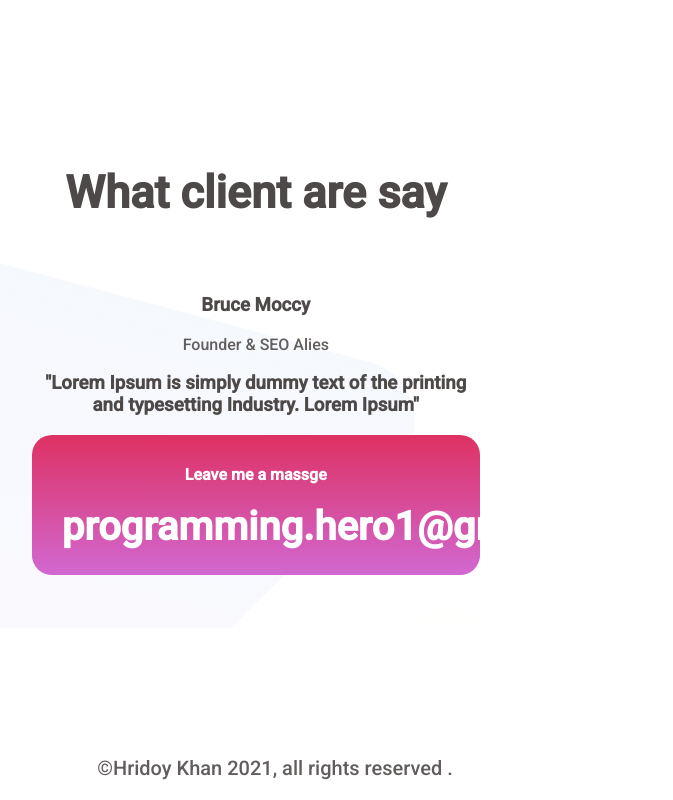
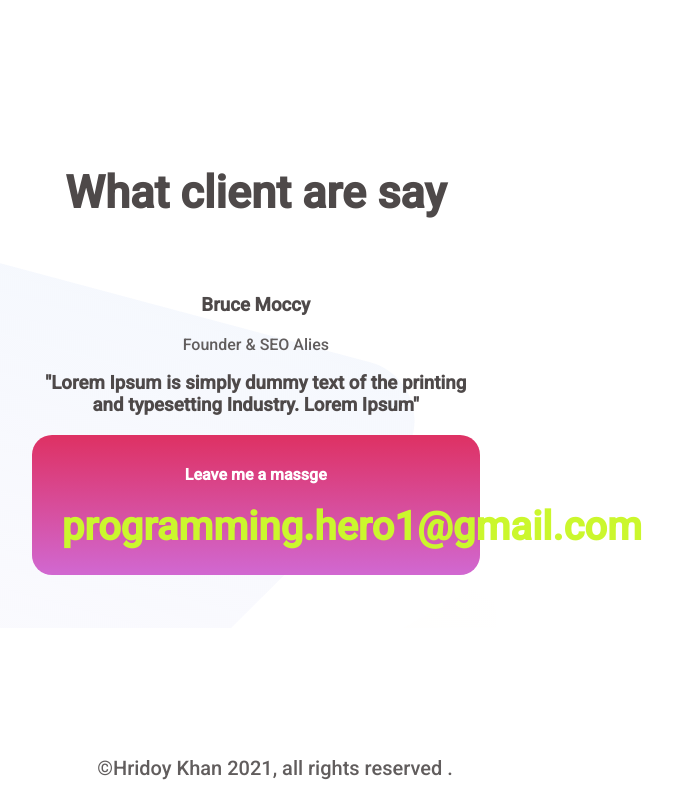
Before and after one commit to hrk202111/My-Assignment, a plain HTML site: page index.html in a window 1280 px wide. In both pictures the pointer is over the element "programming.hero1@gmail.com". Shown: the part 2490-3290 px from the top of the page, without its empty margins (365-1038 px from the left). Drawn offline with Linux system fonts and the light colour scheme.

Commit message:
assignment complete YaY

```diff
--- a/style.css
+++ b/style.css
@@ -92,7 +92,11 @@ p{
 #email-highlight{
     font-size: 40px;
 }
+#email-highlight:hover{
+    color:rgb(203, 247, 45);
+}
 footer{
     text-align: center;
     font-size: 20px;
 }
+#
```
